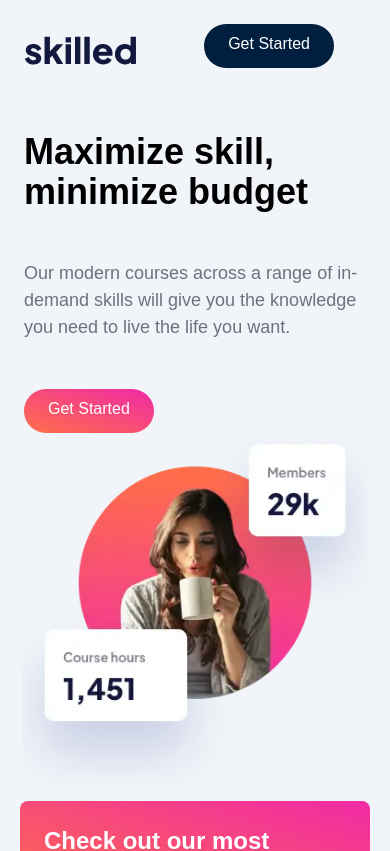
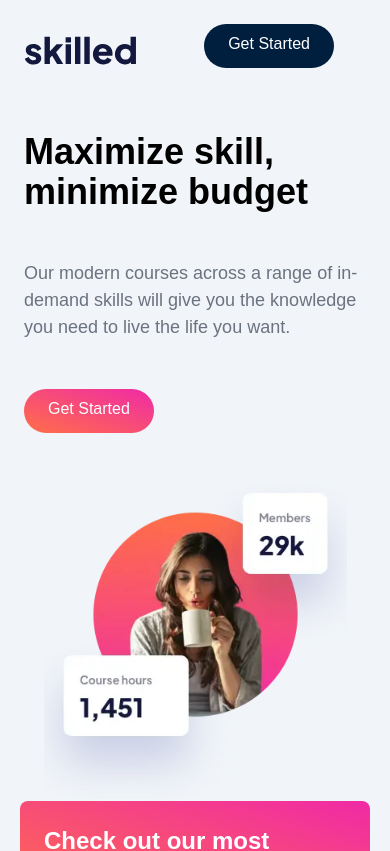
Before and after one commit to OsmanSamar/skilllandingpage, a React (Create React App) app: page / in a window 390 px wide. Shown: the top 851 px of the page. Built offline with nearby package versions, Linux system fonts and the light colour scheme.

Commit message:
Changed the bg-size's  vlaue

```diff
--- a/src/App.js
+++ b/src/App.js
@@ -8,6 +8,7 @@ function App() {
     <div>
       <NavBar />
       <Header />
+
       <Testimonails />
       <Footer />
     </div>
--- a/src/components/HeroComponent.jsx
+++ b/src/components/HeroComponent.jsx
@@ -0,0 +1,7 @@
+import React from "react";
+
+const HeroComponent = () => {
+  return <div></div>;
+};
+
+export default HeroComponent;
--- a/src/index.css
+++ b/src/index.css
@@ -14,8 +14,9 @@ body {
   body {
     background-image: url(../src/assest/image-hero-desktop.webp);
     background-repeat: no-repeat;
-    background-size: 650px;
-    background-position: 137% -10%;
+    background-size: 50%;
+    /* background-size: 650px; */
+    background-position: 130% -7%;
   }
 }
 
@@ -23,7 +24,8 @@ body {
   body {
     background-image: url(../src/assest/image-hero-tablet.webp);
     background-repeat: no-repeat;
-    background-size: 600px;
+    /* background-size: 600px; */
+    background-size: 80%;
     background-position: 250% -7%;
   }
 }
@@ -33,7 +35,8 @@ body {
   body {
     background-image: url(../src/assest/image-hero-mobile.webp);
     background-repeat: no-repeat;
-    background-size: 400px;
-    background-position: 50% 21%;
+    /* background-size: 400px; */
+    background-size: 90%;
+    background-position: 50% 23%;
   }
 }
```
